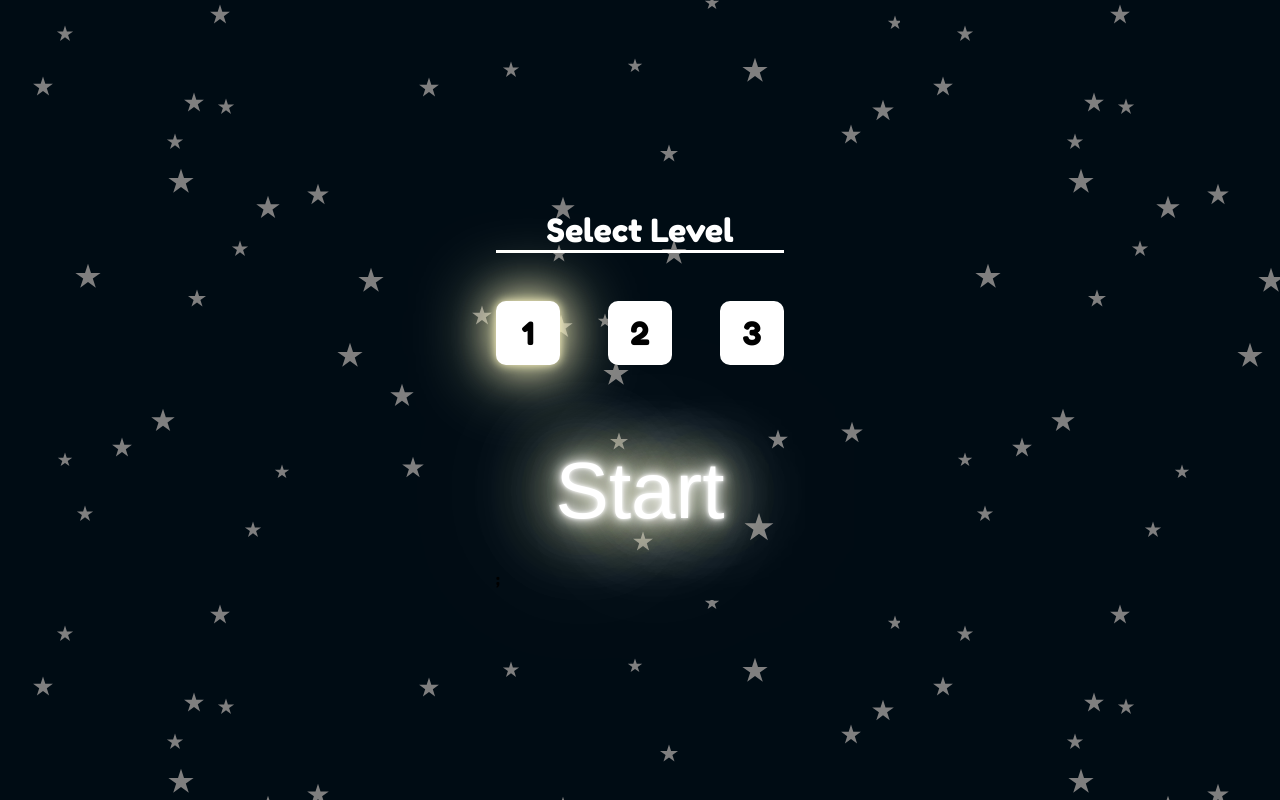
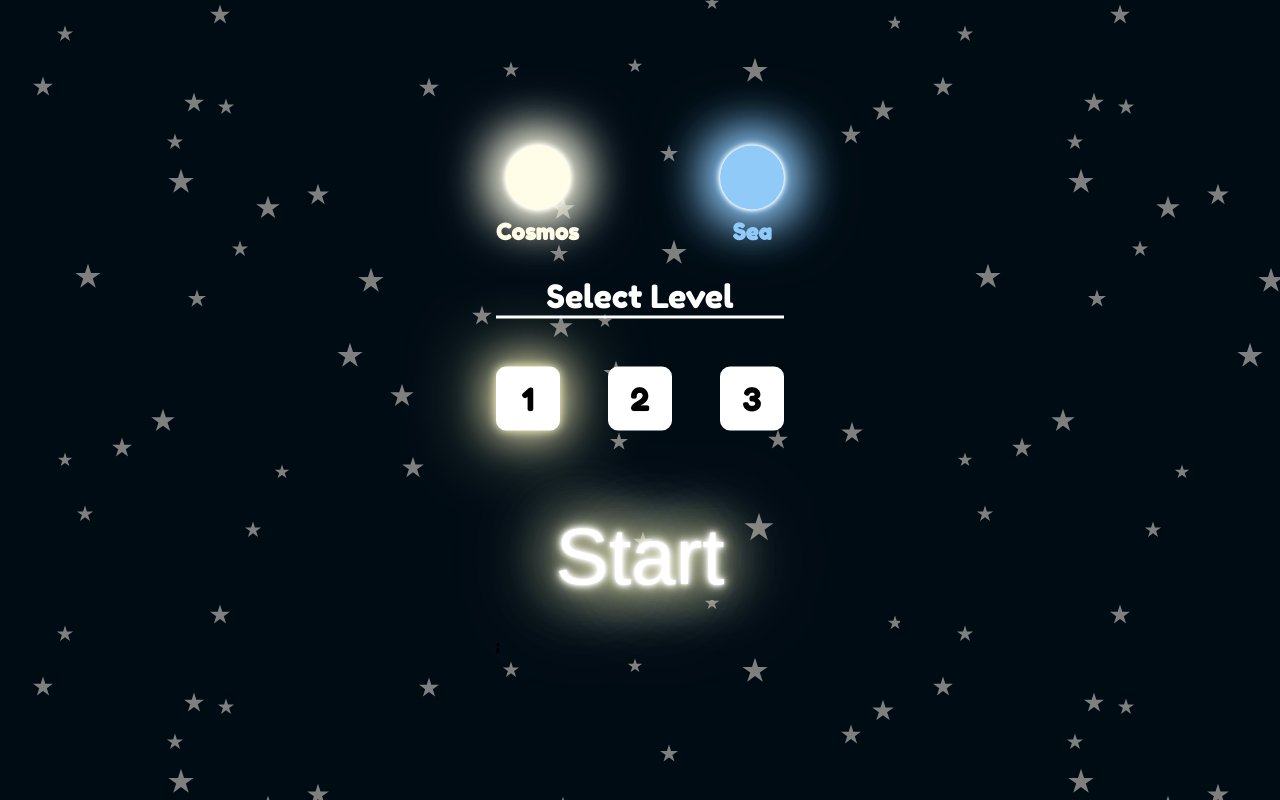
Before and after one commit to GrzegorzBanaszak/caught-ball, a React (Create React App) app: page / in a window 1280 px wide. Built offline with nearby package versions, Linux system fonts and the light colour scheme; a web font is replaced by a local one.

Commit message:
Add map select style

```diff
--- a/src/components/Control.tsx
+++ b/src/components/Control.tsx
@@ -3,6 +3,7 @@ import { GameStateEnum } from "../interfaces/GameStatEnum";
 import styled, { keyframes } from "styled-components";
 import ILevel from "../interfaces/ILevel";
 import IMap from "../interfaces/IMap";
+import { mapsCollection } from "../maps";
 interface IControlProps {
   gameState: GameStateEnum;
   onClickStart: () => void;
@@ -119,6 +120,35 @@ const Result = styled.div`
   color: white;
   font-size: 5rem;
 `;
+
+const MapsContainer = styled.div`
+  display: flex;
+  justify-content: space-between;
+`;
+const Map = styled.div`
+  margin-bottom: 2rem;
+  display: flex;
+  flex-direction: column;
+  align-items: center;
+`;
+
+const MapBall = styled.div<{ color: string }>`
+  width: 4rem;
+  height: 4rem;
+  border-radius: 50%;
+  background-color: ${(props) => props.color};
+  box-shadow: 0 0 2px #fff, 0 0 4px #fff, 0 0 6px #fff,
+    0 0 10px ${(props) => props.color}, 0 0 45px ${(props) => props.color},
+    0 0 55px ${(props) => props.color}, 0 0 60px ${(props) => props.color},
+    0 0 70px ${(props) => props.color};
+  cursor: pointer;
+`;
+const MapName = styled.h3<{ color: string }>`
+  margin-top: 0.5rem;
+  text-align: center;
+  font-size: 1.4rem;
+  color: ${(props) => props.color};
+`;
 const Control: React.FC<IControlProps> = ({
   gameState,
   onClickStart,
@@ -131,6 +161,14 @@ const Control: React.FC<IControlProps> = ({
   if (gameState === GameStateEnum.Start) {
     return (
       <Container>
+        <MapsContainer>
+          {mapsCollection.map((mapElement) => (
+            <Map key={mapElement.id}>
+              <MapBall color={mapElement.mapColor} />
+              <MapName color={mapElement.mapColor}>{mapElement.name}</MapName>
+            </Map>
+          ))}
+        </MapsContainer>
         <h4>Select Level</h4>
         <LevelsList>
           {map.levels.map((levelElement) => (
--- a/src/maps.ts
+++ b/src/maps.ts
@@ -34,4 +34,36 @@ export const mapsCollection: IMap[] = [
     mapColor: "#fffde7",
     ballTypesForMap: getBallTypes("#fff176", "#ffeb3b", "#fbc02d", "#f57f17"),
   },
+  {
+    id: "089168e0-5884-4346-9967-c720f0cd4bd1",
+    name: "Sea",
+    levels: [
+      {
+        id: "089168e0-5884-4346-9967-c720f0cd4bd1",
+        name: "1",
+        ballsLimit: 30,
+        timeOfBallDisplay: [1000, 3000],
+        gameTime: 60,
+        levelColor: "#90caf9",
+      },
+      {
+        id: "fe8529bb-2981-4dc4-83fe-d7db002082f7",
+        name: "2",
+        ballsLimit: 60,
+        timeOfBallDisplay: [800, 2500],
+        gameTime: 40,
+        levelColor: "#42a5f5",
+      },
+      {
+        id: "8b7f2177-1612-46f7-b6cc-2444a28af9d9",
+        name: "3",
+        ballsLimit: 90,
+        timeOfBallDisplay: [600, 2000],
+        gameTime: 30,
+        levelColor: "#1e88e5",
+      },
+    ],
+    mapColor: "#90caf9",
+    ballTypesForMap: getBallTypes("#64b5f6", "#2196f3", "#1976d2", "#0d47a1"),
+  },
 ];
```
Also changed, not shown: src/components/Ball.tsx (+8 -11 lines), src/styles/ball.css (deleted).
